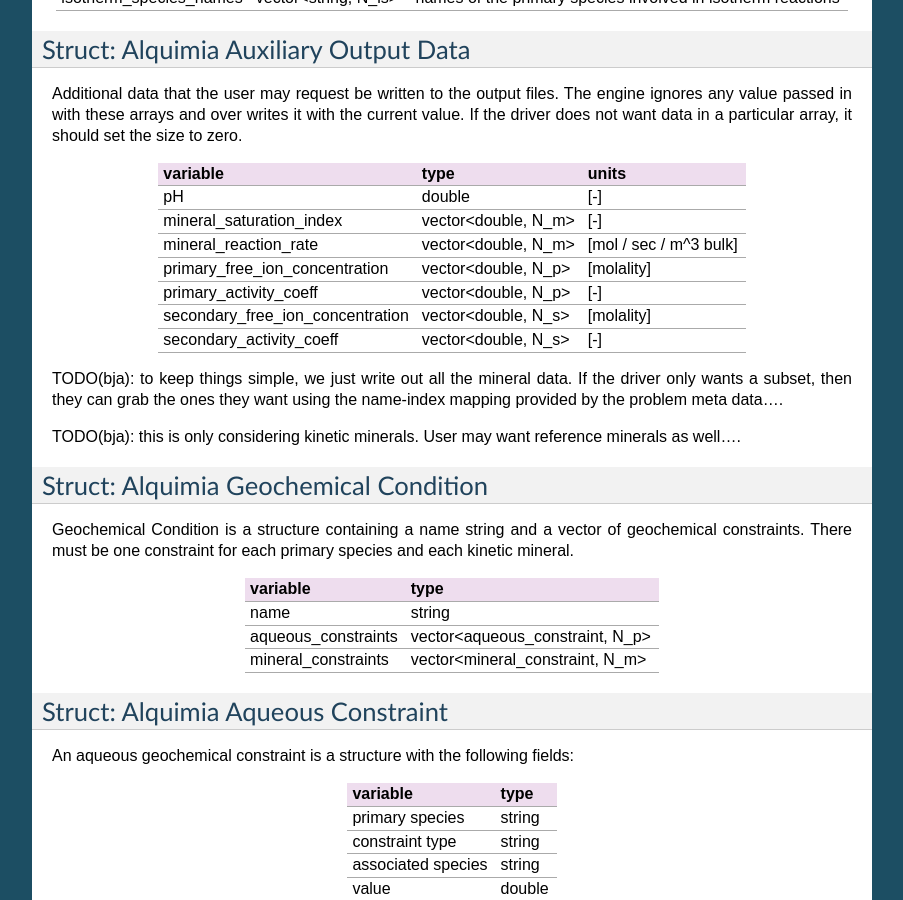
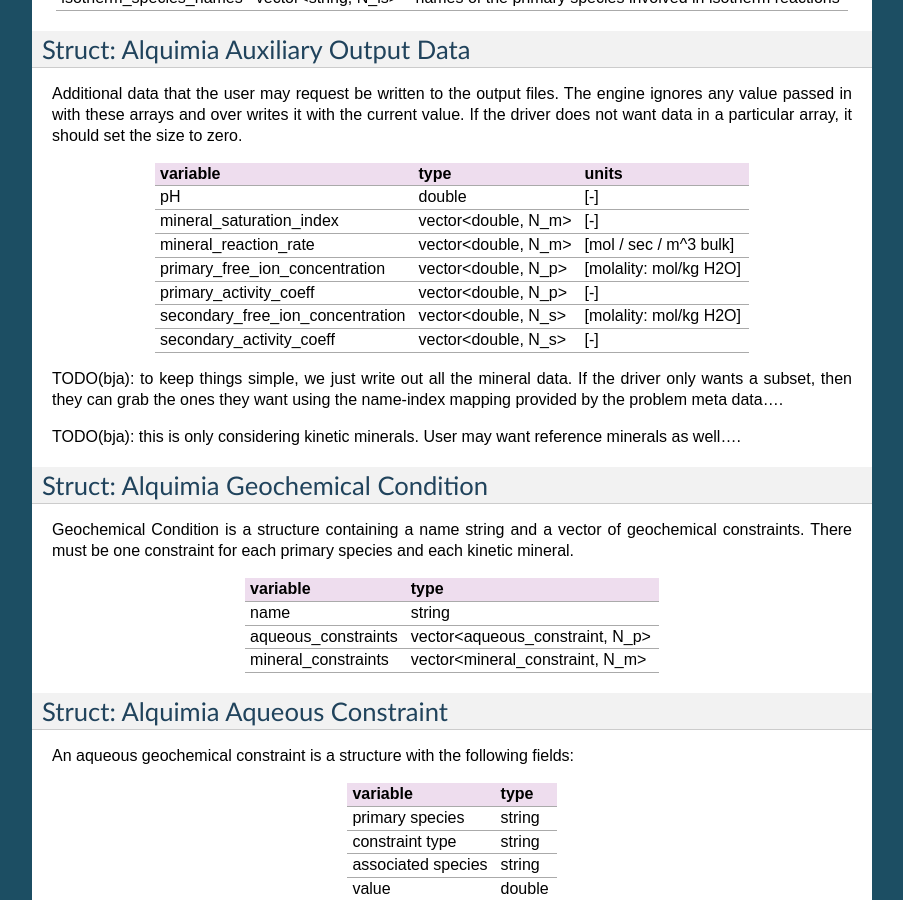
Before and after one commit to LBL-EESA/alquimia-dev, a Sphinx documentation site: the page built from doc/api/APIv0_structures.rst, in a window 1280 px wide and 900 px high, scrolled down 3383 px. Shown: the whole window, without its empty margins (198-1101 px from the left). Built offline with Sphinx 7.4.7, drawn with Linux system fonts in a browser that asks for light colours; some of the changed text lies outside the part shown.

Commit message:
Merge default changes into crunh-dev

```diff
--- a/doc/api/APIv0_structures.rst
+++ b/doc/api/APIv0_structures.rst
@@ -314,11 +314,11 @@ data in a particular array, it should set the size to zero.
 | mineral_reaction_rate            |  vector<double, N_m>   | [mol / sec / m^3 bulk] |
 |                                  |                        |                        |
 +----------------------------------+------------------------+------------------------+
-| primary_free_ion_concentration   |  vector<double, N_p>   |       [molality]       |
+| primary_free_ion_concentration   |  vector<double, N_p>   | [molality: mol/kg H2O] |
 +----------------------------------+------------------------+------------------------+
 |      primary_activity_coeff      |  vector<double, N_p>   | [-]                    |
 +----------------------------------+------------------------+------------------------+
-| secondary_free_ion_concentration |  vector<double, N_s>   |       [molality]       |
+| secondary_free_ion_concentration |  vector<double, N_s>   | [molality: mol/kg H2O] |
 +----------------------------------+------------------------+------------------------+
 |     secondary_activity_coeff     |  vector<double, N_s>   | [-]                    |
 +----------------------------------+------------------------+------------------------+
```
Also changed, not shown: other parts of doc/api/APIv0_structures.rst (+1 -1 lines), 7 other files.
